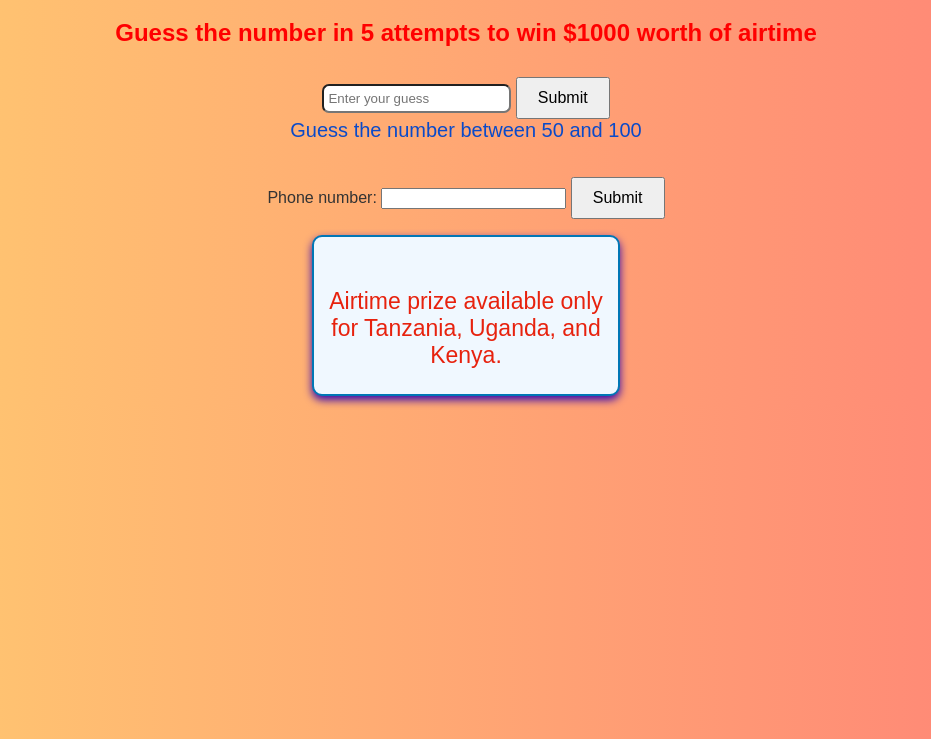
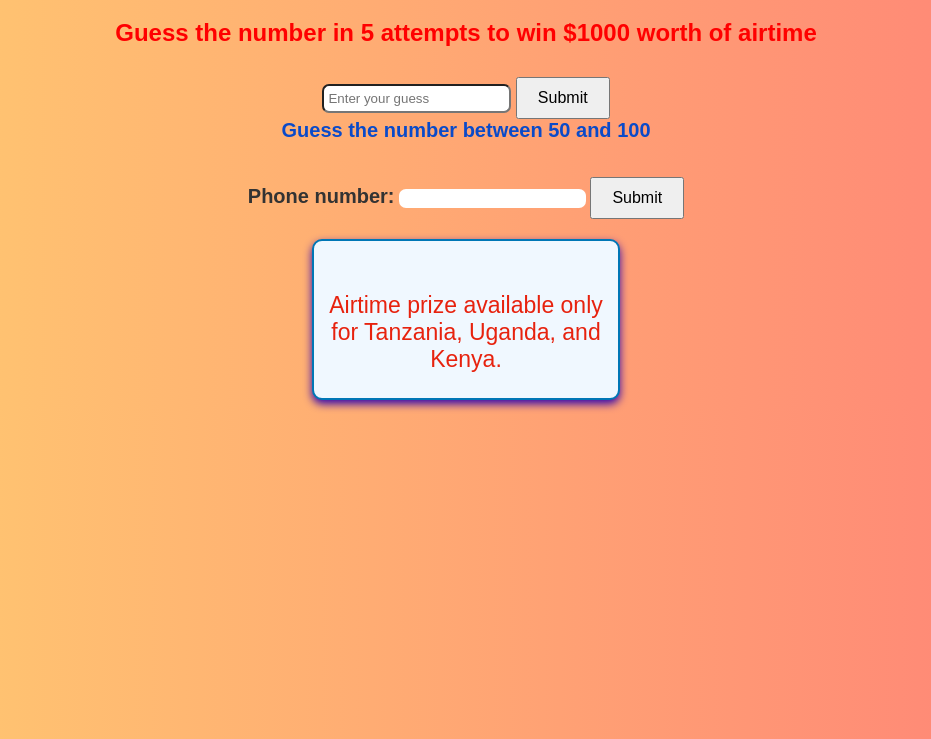
Before and after one commit to TheTechnook/thetechnook.github.io, a plain HTML site: page index.html in a window 1280 px wide. Shown: the part 61-800 px from the top of the page, without its empty margins (174-1105 px from the left). Drawn offline with Linux system fonts and the light colour scheme.

Commit message:
Update Number.css

```diff
--- a/Number.css
+++ b/Number.css
@@ -28,6 +28,7 @@ font-weight: bolder;
 #p1{
   font-size: 20px;
   color: #0a4ac9;
+  font-weight: bolder;
 }
 #input{
   border-radius: 7px;
@@ -49,3 +50,18 @@ font-weight: bolder;
   box-shadow: 0 4px 8px #3506ae;
   text-align: center;
 }
+.phone{
+  font-size: 20px;
+  font-weight: bolder;
+}
+#p5{
+  font-size: 20px;
+  font-weight: bolder;
+}
+#inputnum{
+  padding: 2px 5px;
+  border: none;
+  border-radius: 7px;
+  outline-color: blue;
+  color: blue;
+}
```
